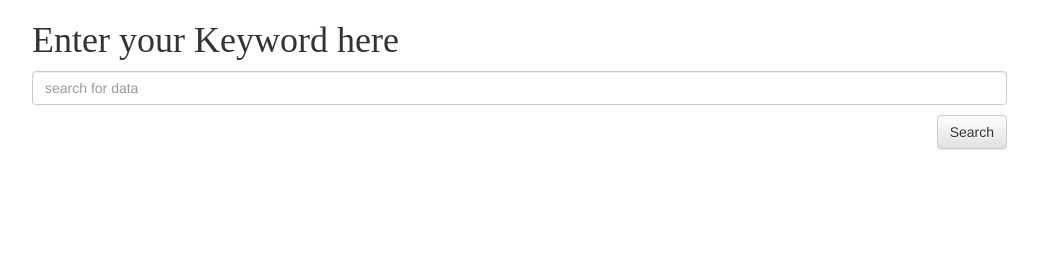
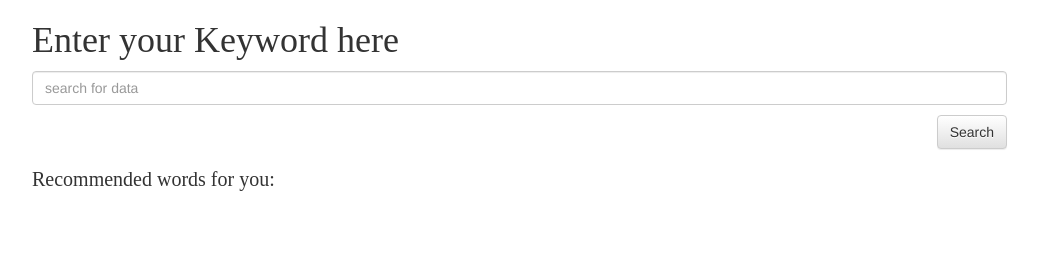
Before and after one commit to Bohdan-Khomtchouk/PubData, a Django app: page / in a window 1280 px wide. Shown: the part 497-768 px from the top of the page, without its empty margins (203-1241 px from the left). Run offline with Django 3.2, Linux system fonts and the light colour scheme; a user stored in the database is signed in; tables that the repository leaves empty hold one stand-in row (values such as "Sample post"); some libraries are stand-ins or nearby versions; some web fonts are replaced.

Commit message:
show recommendation words as a list

```diff
--- a/SearchEngine/templates/SearchEngine/search.html
+++ b/SearchEngine/templates/SearchEngine/search.html
@@ -14,4 +14,14 @@
         <button id="submit_search" class="save btn btn-default"
         onclick="return search_result()" type="submit">Search</button>
     </div>
+    {% if user.is_authenticated %}
+        <div class="recommendations">
+            <ul>
+                <p> Recommended words for you: </p>
+                {% for word in recommended_words %}
+                <li><a href="search_result/{{word.0}}" > {{word.0}}, </a></li>
+                {% endfor %}
+            </ul>
+        </div>
+    {% endif %}
 {% endblock %}
```
